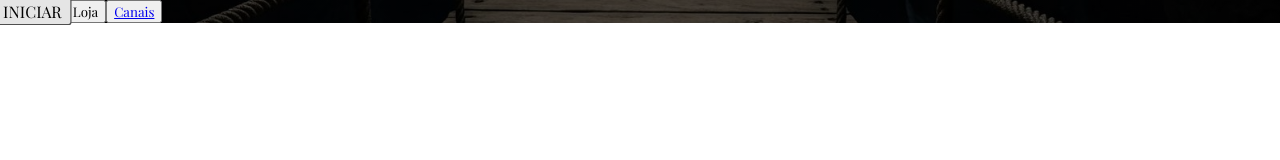
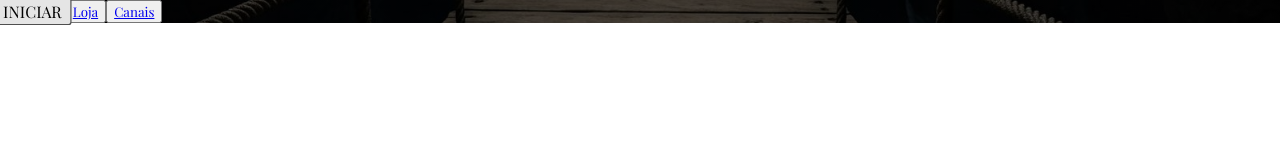
Before and after one commit to H-DEV-F/anuncio-livro, a React (Create React App) app: page / in a window 1280 px wide. Shown: the top 160 px of the page. Built offline with nearby package versions, Linux system fonts and the light colour scheme.

Commit message:
feat: add link to sale

```diff
--- a/src/components/LandingPage.tsx
+++ b/src/components/LandingPage.tsx
@@ -1,4 +1,4 @@
-import React, { useState } from 'react'
+import { useState } from 'react'
 import { NavLink, useNavigate } from 'react-router-dom'
 import { motion, AnimatePresence } from 'framer-motion'
 
@@ -93,7 +93,13 @@ const LandingPage = () => {
                 transition={{ delay: 1, duration: 1.5 }}
                 className="absolute bottom-20 left-6 px-4 py-2 text-white text-[20px] font-medium tracking-widest border border-none transition hover:text-white-600 font-custom-playerfair"
             >
-                Loja
+                <a
+                    href="https://www.amazon.com.br/dp/B0F9TT2R9R?dplnkId=06278201-8642-4a7c-983e-c31a752778b2&nodl=1"
+                    target="_blank"
+                    rel="noopener noreferrer"
+                >
+                    Loja
+                </a>
             </motion.button>
 
             <motion.button
```
